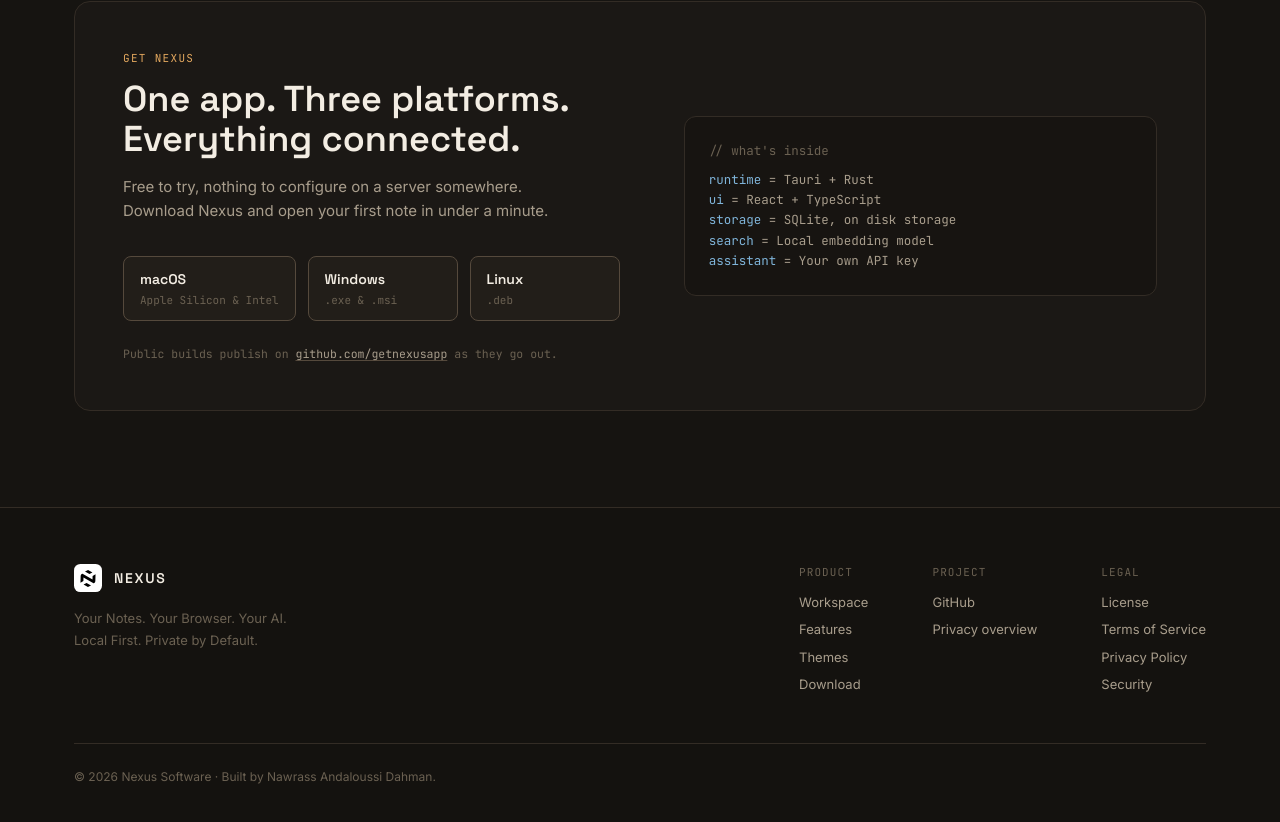
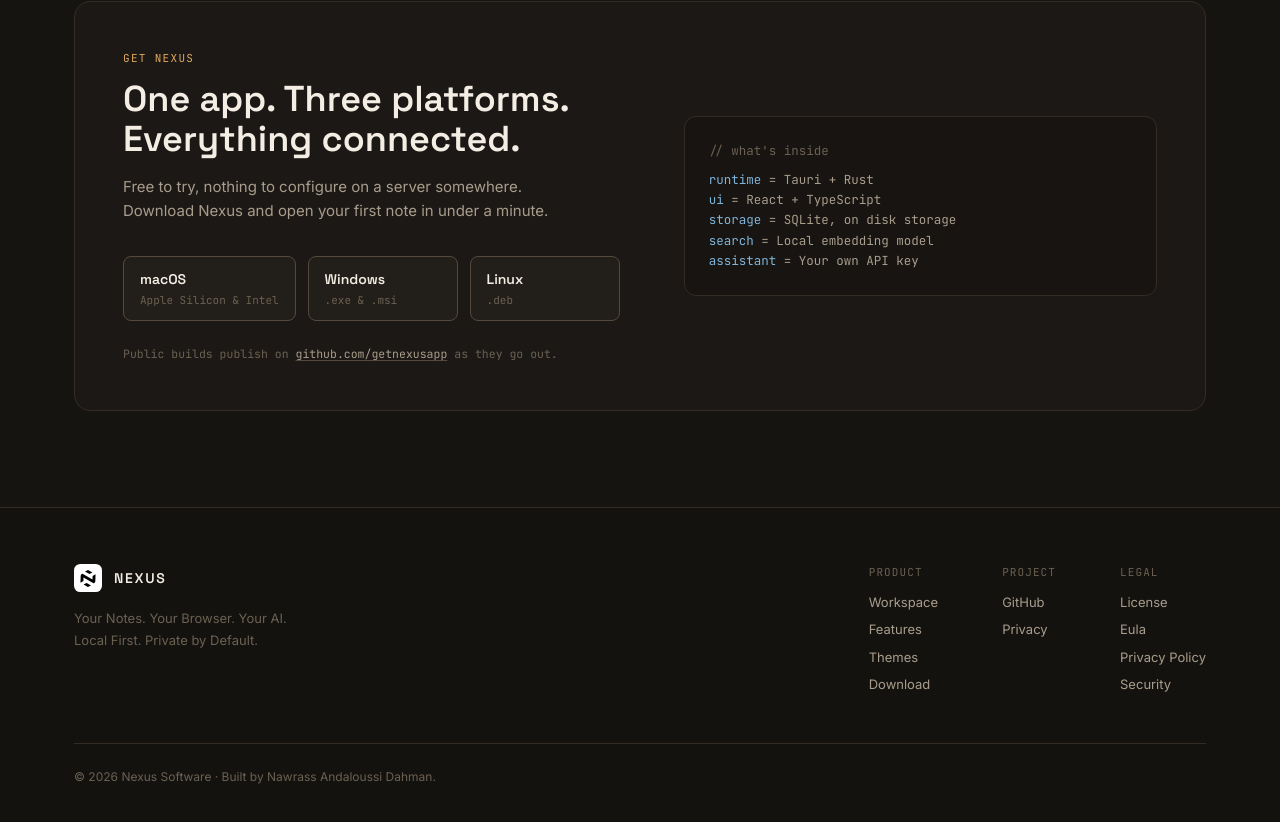
Before and after one commit to getnexusapp/nexus-site, a Next.js app: page / in a window 1280 px wide. Shown: the part 4553-5375 px from the top of the page. Built offline with nearby package versions, Linux system fonts and the light colour scheme.

Commit message:
Update Footer.tsx

```diff
--- a/components/Footer.tsx
+++ b/components/Footer.tsx
@@ -64,7 +64,7 @@
                 </li>
                 <li>
                   <a href="#privacy" className="hover:text-ink">
-                    Privacy overview
+                    Privacy
                   </a>
                 </li>
               </ul>
@@ -81,8 +81,8 @@
                   </a>
                 </li>
                 <li>
-                  <a href="/terms" className="hover:text-ink">
-                    Terms of Service
+                  <a href="/eula" className="hover:text-ink">
+                    Eula
                   </a>
                 </li>
                 <li>
```
